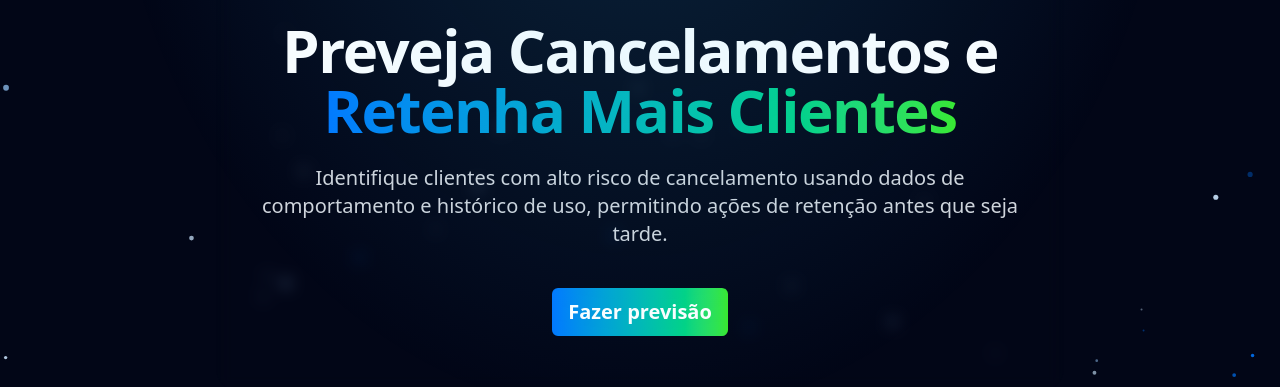
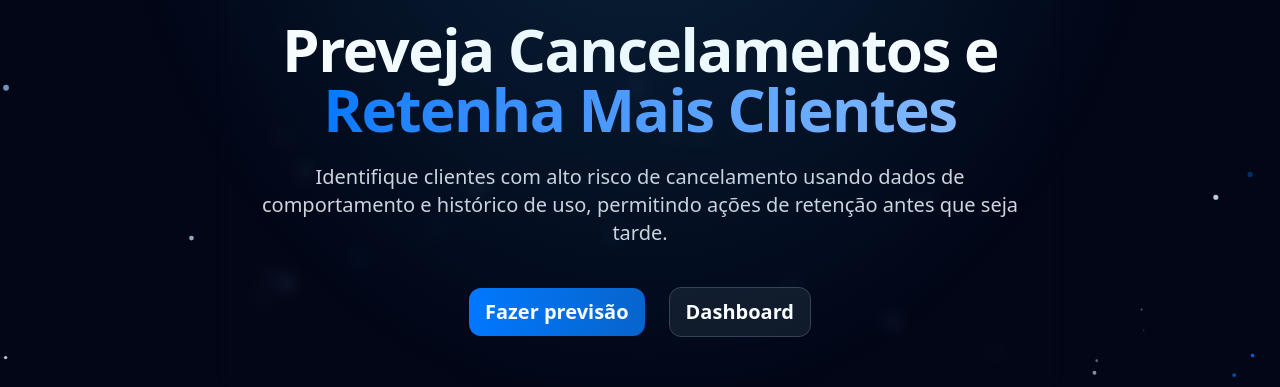
Before and after one commit to lucasns06/churninsight-frontend, a React (Vite) app: page / in a window 1280 px wide. Shown: the part 253-640 px from the top of the page. Built offline with nearby package versions, Linux system fonts and the light colour scheme; no server answers.

Commit message:
refactor: hero cores

```diff
--- a/src/pages/Hero.tsx
+++ b/src/pages/Hero.tsx
@@ -15,7 +15,7 @@ export default function Hero() {
                         <span className="text-sm font-medium text-white">Previsão de Churn</span>
                     </div>
                     <h1 className="w-fit font-bold text-4xl sm:text-5xl md:text-5xl lg:text-6xl xl:text-7xlfont-semibold tracking-tight text-white">
-                        Preveja Cancelamentos e <span className="bg-linear-to-r from-[#0077FF] to-[#39EA29] bg-clip-text text-transparent">Retenha Mais Clientes</span>
+                        Preveja Cancelamentos e <span className="bg-linear-to-r from-[#0077FF] to-[#87b9ff] bg-clip-text text-transparent">Retenha Mais Clientes</span>
                     </h1>
 
                     <p className="mt-6 text-lg sm:text-lg md:text-lg lg:text-xl xl:text-xl text-gray-300">
@@ -25,9 +25,15 @@ export default function Hero() {
                     <div className="mt-10 flex items-center justify-center gap-x-6">
                         <Link
                             to="/previsao"
-                            className="rounded-md bg-linear-to-r from-[#0077FF] to-[#39EA29] px-4 py-2.5 text-xl font-semibold text-white hover:scale-110 transition-all focus-visible:outline-2 focus-visible:outline-offset-2 focus-visible:outline-white"
+                            className="rounded-xl bg-linear-to-r from-[#0077FF] to-[#0662cb] px-4 py-2.5 text-xl font-semibold text-white hover:scale-110 transition-all focus-visible:outline-2 focus-visible:outline-offset-2 focus-visible:outline-white"
                         >
                             Fazer previsão
+                        </Link>
+                        <Link
+                            to="/dashboard"
+                            className="rounded-xl bg-gray-900 backdrop-blur-2xl border border-gray-700 px-4 py-2.5 text-xl font-semibold text-white hover:scale-110 transition-all focus-visible:outline-2 focus-visible:outline-offset-2 focus-visible:outline-white"
+                        >
+                            Dashboard
                         </Link>
                     </div>
                 </div>
```
